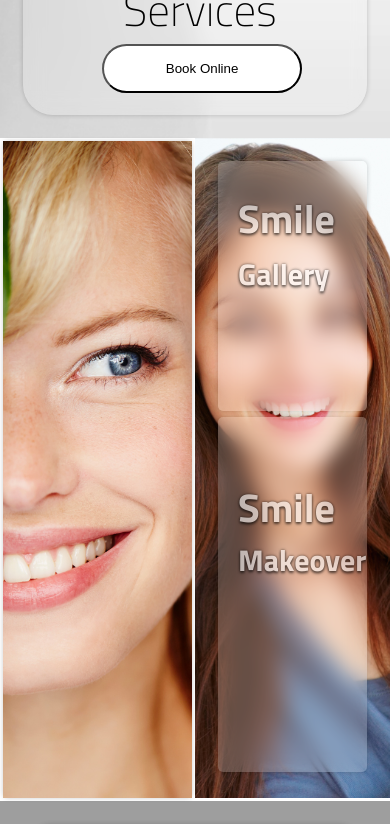
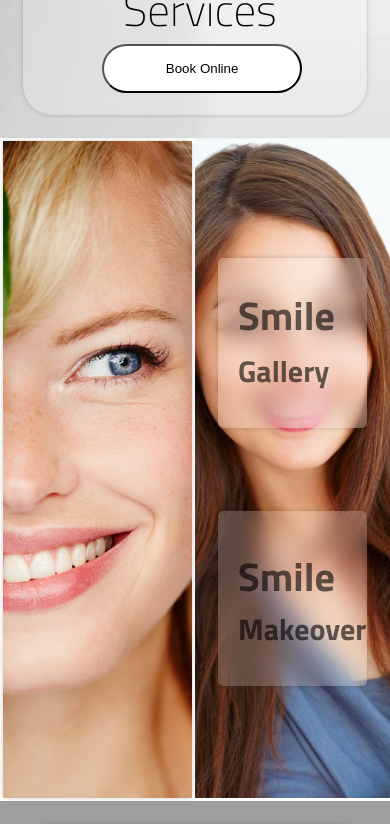
Before and after one commit to malith1997/dental1, a React (Create React App) app: page / in a window 390 px wide. Shown: the part 1156-1980 px from the top of the page. Built offline with nearby package versions, Linux system fonts and the light colour scheme; grey boxes are pictures that could not be loaded.

Commit message:
fix responsive erros

```diff
--- a/src/Styles/main.css
+++ b/src/Styles/main.css
@@ -38,6 +38,7 @@ header .nav-btn{
   visibility: hidden;
   opacity: 0;
   font-size: 1.8rem;
+  z-index: 10;
 }
 
 .container{
@@ -230,6 +231,7 @@ header .nav-btn{
   margin: 3px;
   border-radius: 5px;
   box-shadow: 0 0 5px rgba(0,0,0,0.2);
+  transition: 5s;
 }
 
 .card-08:hover {
@@ -237,6 +239,7 @@ header .nav-btn{
   box-shadow: 0 2px 8px rgba(0, 0, 0, 0.1);
   backdrop-filter: blur(30px);
   color: #252525;
+  transition: 5s;
 }
 
 .card-09{
@@ -249,19 +252,21 @@ header .nav-btn{
   margin: 3px;
   border-radius: 5px;
   box-shadow: 0 0 5px rgba(0,0,0,0.2);
+  transition: 5s;
 }
 .card-09:hover {
 
   box-shadow: 0 2px 8px rgba(0, 0, 0, 0.1);
   backdrop-filter: blur(30px);
   color: #252525;
+  transition: 5s;
 }
 
 
 .card-10{
   background-color: rgba(255, 255, 255, 0.2);
   opacity: 0.7;
-  backdrop-filter: blur(10px);
+  backdrop-filter: blur(5px);
   position: relative;
   flex: 1;
   max-width: 100%;
@@ -269,12 +274,14 @@ header .nav-btn{
   margin: 3px;
   border-radius: 30px;
   box-shadow: 0 0 5px rgba(0,0,0,0.2);
+  transition: 5s;
 }
 .card-10:hover {
 
   box-shadow: 0 2px 8px rgba(0, 0, 0, 0.1);
-  backdrop-filter: blur(30px);
+  backdrop-filter: blur(50px);
   color: #252525;
+  transition: 5s;
 }
 
 .card-10-body{
@@ -310,15 +317,19 @@ header .nav-btn{
   border-radius: 10px;
   margin-bottom: 10px;
   box-shadow: 0 2px 8px rgba(0, 0, 0, 0.1);
-  backdrop-filter: blur(5px);
+  backdrop-filter: blur(1px);
   padding: 30px;
+  transition: 5s;
+
 }
 
 .card-11:hover {
 
   box-shadow: 0 2px 8px rgba(0, 0, 0, 0.1);
-  backdrop-filter: blur(10px);
+  backdrop-filter: blur(20px);
   color: #f7f7f7;
+  transition: 5s;
+
 }
 
 .textcenter{
@@ -328,8 +339,8 @@ header .nav-btn{
     justify-content: center;
     height: 1vh;
     color: #ffffff;
-    text-shadow: 0px 2px 3px black, 0px 0px 3px black;
-    opacity: 0.7;
+    opacity: 1;
+
 
 
 }
@@ -458,21 +469,21 @@ header .nav-btn{
       font-size: 60px;
       font-weight: 100px;
       position: absolute;
-      color: #ffffff;
-      text-shadow: 0px 2px 3px black, 0px 0px 3px black;
-      opacity: 0.6;
+      color: #2e2e2e;
+      opacity: 1;
 
 
       }
+
+
 
       .text20{
         margin-left: 40px;
         font-size: 60px;
         font-weight: 100px;
         position: absolute;
-        color: #ffffff;
-        text-shadow: 0px 2px 3px black, 0px 0px 3px black;
-        opacity: 0.6;
+        color: #252525;
+        opacity: 1;
         margin-top: 110px;
 
 
@@ -485,9 +496,8 @@ header .nav-btn{
         font-size: 90px;
         font-weight: 100px;
         position: absolute;
-        color: #ffffff;
-        text-shadow: 0px 2px 3px black, 0px 0px 3px black;
-        opacity: 0.6;
+        color: #252525;
+        opacity: 1;
 
     }
     .text12{
@@ -497,9 +507,8 @@ header .nav-btn{
           font-size: 90px;
           font-weight: 100px;
           position: absolute;
-          color: #fafafa;
-          text-shadow: 0px 2px 3px black, 0px 0px 3px black;
-          opacity: 0.6;
+          color: #252525;
+          opacity: 1;
 
     }
 
@@ -511,7 +520,7 @@ header .nav-btn{
       font-weight: 100px;
       position: absolute;
       color: #ffffff;
-      text-shadow: 0px 2px 3px black, 0px 0px 3px black;
+      opacity: 1;
 
   }
 
@@ -523,7 +532,8 @@ header .nav-btn{
     font-weight: 100px;
     position: absolute;
     color: #ffffff;
-    text-shadow: 0px 2px 3px black, 0px 0px 3px black;
+    opacity: 1;
+
 
 }
 
@@ -623,6 +633,7 @@ header .nav-btn{
         header .nav-btn{
           visibility: visible;
           opacity: 1;
+
       }
       header nav{
           position: fixed;
@@ -638,20 +649,27 @@ header .nav-btn{
           background-color: var(--mainColor);
           transition: 1s;
           transform: translateY(-100vh);
+
       }
 
       header .responsive_nav{
           transform: none;
+          background-color: #ffffff;
+          color: #000000;
+          z-index: 10;
       }
 
       nav .nav-close-btn{
           position: absolute;
           top: 2rem;
           right: 2rem;
+
+
       }
 
       nav a{
           font-size:  1.5rem;
+
       }
 
 
@@ -715,7 +733,7 @@ header .nav-btn{
               margin: 100px;
               font-size: 50px;
               font-weight: 100px;
-              margin-left: 110px;
+              margin-left: 90px;
 
 
 
@@ -723,7 +741,7 @@ header .nav-btn{
 
               .text2{
               color: #474747;
-              margin-left: 85px;
+              margin-left: 62px;
               margin-top: 180px;
               font-size: 60px;
               font-weight: 500;
@@ -741,8 +759,7 @@ header .nav-btn{
               font-size: 40px;
               font-weight: 100px;
               position: absolute;
-              color: #ffffff;
-              text-shadow: 0px 2px 3px black, 0px 0px 3px black;
+              color: #000000;
               opacity: 0.6;
 
 
@@ -752,24 +769,22 @@ header .nav-btn{
             .text11{
 
                 margin-left: 20px;
-                margin-top: 60px;
+                margin-top: 35px;
                 font-size: 40px;
                 font-weight: 100px;
                 position: absolute;
-                color: #ffffff;
-                text-shadow: 0px 2px 3px black, 0px 0px 3px black;
+                color: #000000;
                 opacity: 0.6;
 
             }
             .text12{
                   color: #2c2c2c;
                   margin-left: 20px;
-                  margin-top: 120px;
+                  margin-top: 95px;
                   font-size: 30px;
                   font-weight: 100px;
                   position: absolute;
-                  color: #ffffff;
-                  text-shadow: 0px 2px 3px black, 0px 0px 3px black;
+                  color: #000000;
                   opacity: 0.6;
 
             }
@@ -780,8 +795,7 @@ header .nav-btn{
               font-size: 30px;
               font-weight: 100px;
               position: absolute;
-              color: #ffffff;
-              text-shadow: 0px 2px 3px black, 0px 0px 3px black;
+              color: #000000;
               opacity: 0.6;
 
         }
@@ -814,7 +828,7 @@ header .nav-btn{
               justify-content: center;
               height: 1vh;
               color: #ffffff;
-              text-shadow: 0px 2px 3px black, 0px 0px 3px black;
+              opacity: 1;
 
 
           }
@@ -841,10 +855,12 @@ header .nav-btn{
             position: relative;
             flex: 1;
             max-width: 100%;
-            height: 250px;
+            height: 170px;
             margin: 3px;
             border-radius: 5px;
             box-shadow: 0 0 5px rgba(0,0,0,0.2);
+            margin-bottom: 80px;
+            margin-top: 100px;
           }
 
           .card-08:hover {
@@ -860,7 +876,7 @@ header .nav-btn{
             position: relative;
             flex: 1;
             max-width: 100%;
-            height: 355px;
+            height: 175px;
             margin: 3px;
             border-radius: 5px;
             box-shadow: 0 0 5px rgba(0,0,0,0.2);
```
